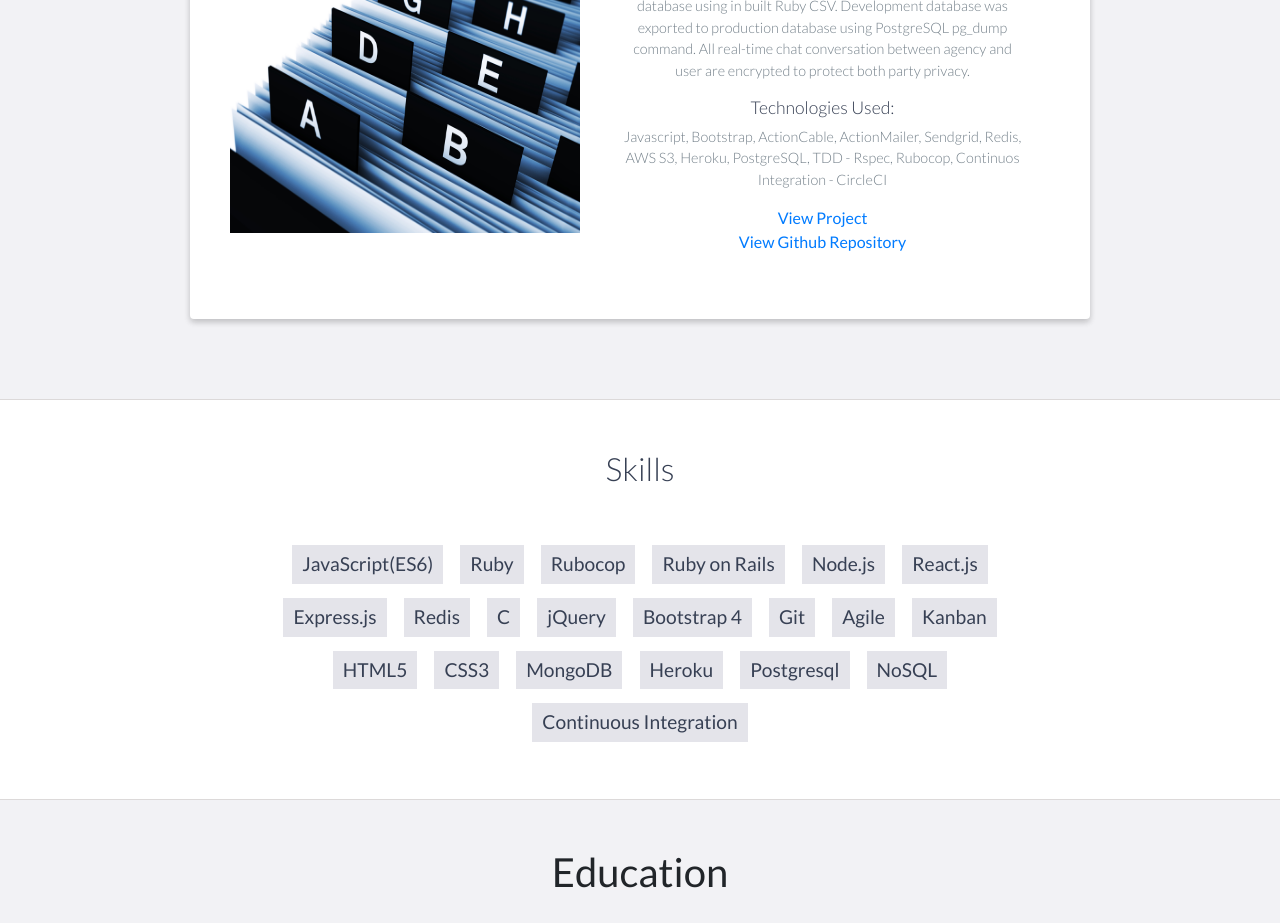
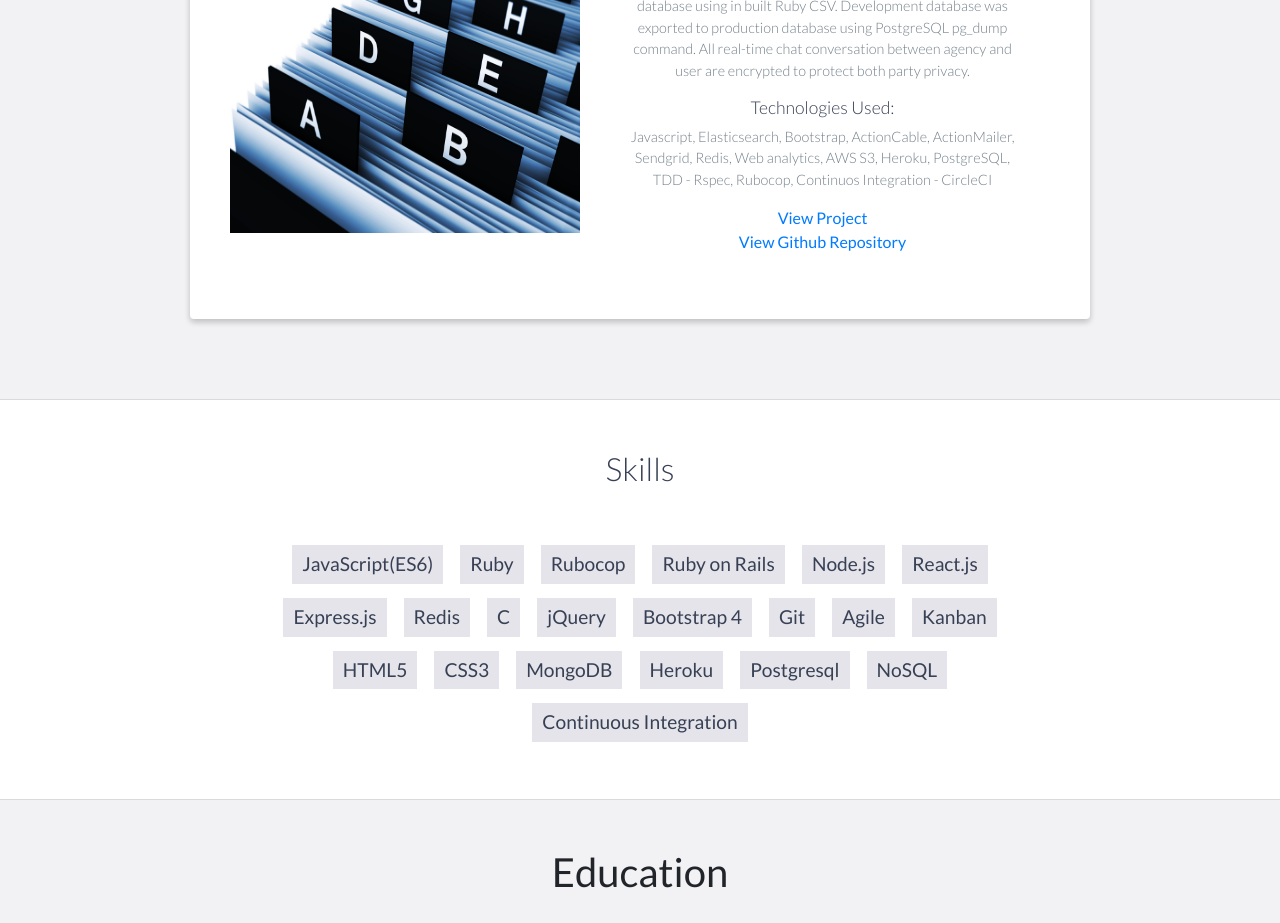
Before and after one commit to zainudinsainal/zainudinsainal.github.io, a plain HTML site: page index.html in a window 1280 px wide. Shown: the part 3500-4423 px from the top of the page. Drawn offline with nearby package versions, Linux system fonts and the light colour scheme.

Commit message:
add elasticsearch

```diff
--- a/index.html
+++ b/index.html
@@ -132,7 +132,7 @@
               Development database was exported to production database using PostgreSQL pg_dump command. All real-time chat conversation between agency and user are encrypted to protect both party privacy.
             </p>
             <h4>Technologies Used:</h4>
-            <p>Javascript, Bootstrap, ActionCable, ActionMailer, Sendgrid, Redis, AWS S3, Heroku, PostgreSQL, TDD - Rspec, Rubocop, Continuos Integration - CircleCI</p>
+            <p>Javascript, Elasticsearch, Bootstrap, ActionCable, ActionMailer, Sendgrid, Redis, Web analytics, AWS S3, Heroku, PostgreSQL, TDD - Rspec, Rubocop, Continuos Integration - CircleCI</p>
             <a href="https://shopping-cart-zb.herokuapp.com/">View Project</a><br>
             <a href="https://github.com/kommune/mfc-dir-app">View Github Repository</a>
           </div>
```
